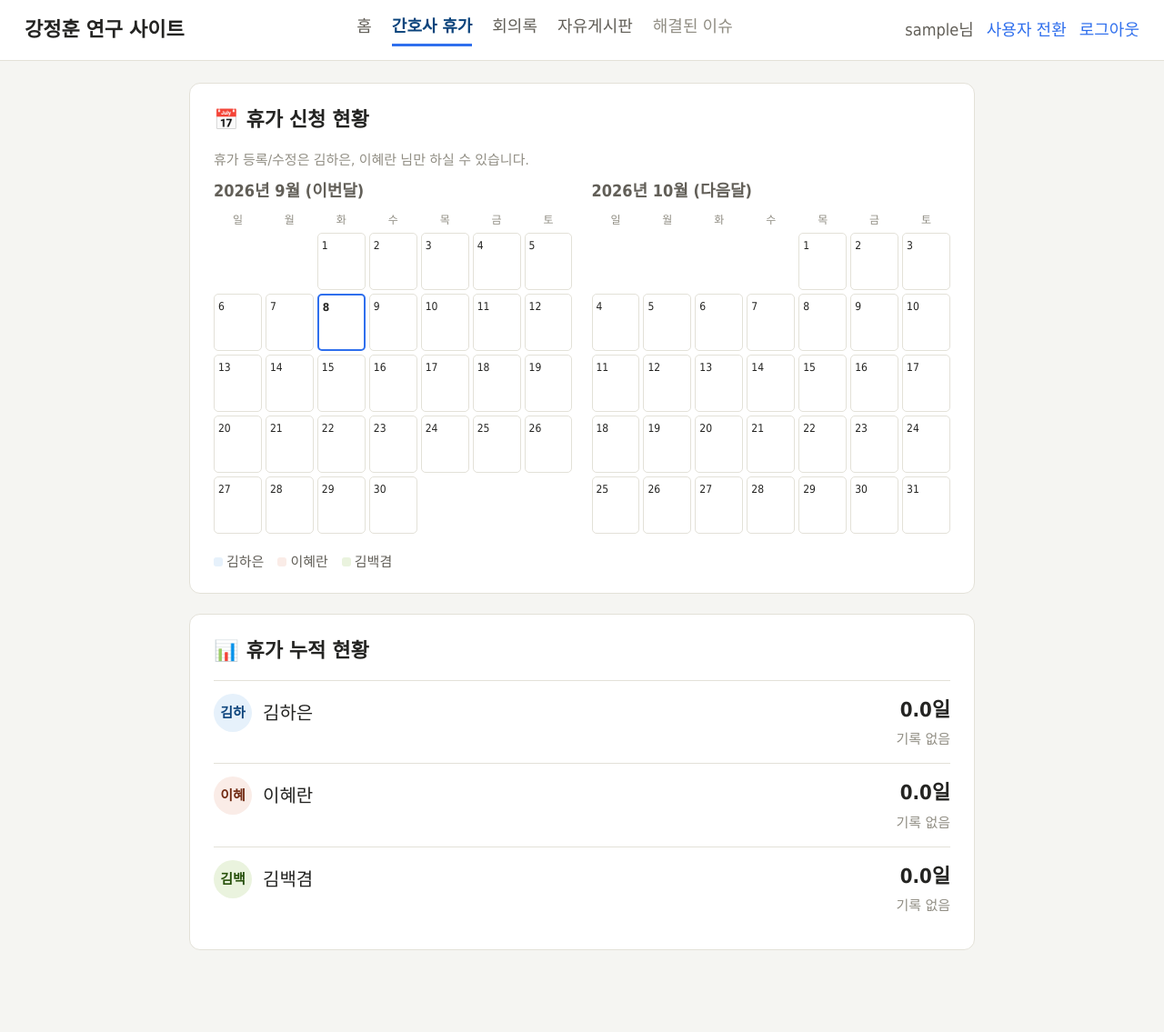
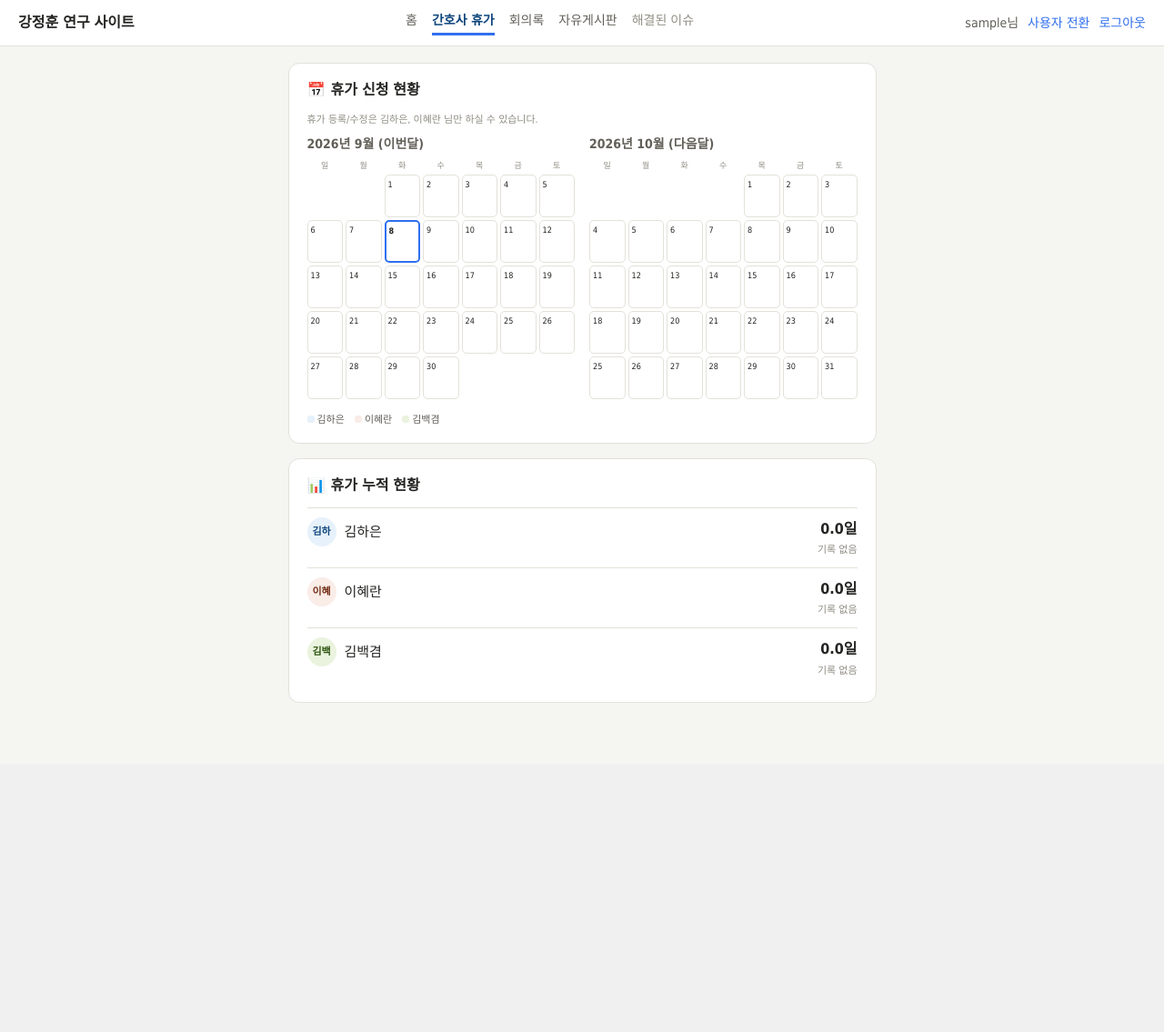
Before and after one commit to newatp01/GNUH-IHKANG, a Flask app: page /vacation in a window 1280 px wide. Shown: the whole page at 91% size. After the commit the page ends 773 px from the top, so only its background shows below. Run offline with Flask 3, Linux system fonts and the light colour scheme; the visitor is signed in with stand-in values (Sample User, id 1); data that the repository does not hold is empty.

Commit message:
Refactor CSS for improved styling and layout
Reduced font sizes and adjusted padding for various elements to improve layout and readability.

```diff
--- a/static/style.css
+++ b/static/style.css
@@ -18,7 +18,7 @@
 body {
   margin: 0;
   font-family: Tahoma, "Malgun Gothic", "Apple SD Gothic Neo", "Segoe UI", sans-serif;
-  font-size: 12px;
+  font-size: 9px;
   background: var(--bg);
   color: var(--text-primary);
   line-height: 1.6;
@@ -31,56 +31,56 @@ a:hover { text-decoration: underline; }
   display: flex;
   align-items: center;
   justify-content: space-between;
-  gap: 18px;
-  padding: 15px 27px;
+  gap: 14px;
+  padding: 11px 20px;
   background: var(--surface);
   border-bottom: 1px solid var(--border);
   flex-wrap: wrap;
 }
 
-.brand { font-size: 22px; font-weight: 600; white-space: nowrap; }
+.brand { font-size: 16px; font-weight: 600; white-space: nowrap; }
 
-.nav { display: flex; gap: 22px; flex-wrap: wrap; font-size: 18px; }
-.nav a { color: var(--text-secondary); padding-bottom: 4px; border-bottom: 3px solid transparent; }
+.nav { display: flex; gap: 16px; flex-wrap: wrap; font-size: 14px; }
+.nav a { color: var(--text-secondary); padding-bottom: 3px; border-bottom: 3px solid transparent; }
 .nav a.active { color: var(--accent-text); border-bottom-color: var(--accent); font-weight: 600; }
 .nav a.archive-link { color: var(--text-muted); }
 
-.user-box { display: flex; align-items: center; gap: 14px; font-size: 18px; color: var(--text-secondary); white-space: nowrap; }
+.user-box { display: flex; align-items: center; gap: 10px; font-size: 14px; color: var(--text-secondary); white-space: nowrap; }
 
-.page { max-width: 900px; margin: 0 auto; padding: 24px 18px 68px; }
+.page { max-width: 675px; margin: 0 auto; padding: 18px 14px 51px; }
 
 .flash {
   background: #faeeda;
   color: #633806;
   border-radius: var(--radius);
-  padding: 12px 16px;
-  margin-bottom: 18px;
-  font-size: 18px;
+  padding: 9px 12px;
+  margin-bottom: 14px;
+  font-size: 14px;
 }
 
 .card {
   background: var(--surface);
   border: 1px solid var(--border);
   border-radius: 12px;
-  padding: 22px 26px;
-  margin-bottom: 22px;
+  padding: 16px 20px;
+  margin-bottom: 16px;
 }
 
 .card-head {
   display: flex;
   align-items: center;
   justify-content: space-between;
-  margin-bottom: 15px;
-  gap: 12px;
+  margin-bottom: 11px;
+  gap: 9px;
   flex-wrap: wrap;
 }
 
-.card-title { font-size: 22px; font-weight: 600; margin: 0; }
-.icon { font-style: normal; margin-right: 8px; }
+.card-title { font-size: 16px; font-weight: 600; margin: 0; }
+.icon { font-style: normal; margin-right: 6px; }
 
 .ghost-btn {
-  font-size: 18px;
-  padding: 8px 15px;
+  font-size: 14px;
+  padding: 6px 11px;
   border: 1px solid var(--border-strong);
   border-radius: var(--radius);
   background: transparent;
@@ -121,39 +121,39 @@ a:hover { text-decoration: underline; }
 .inline-form input[type=file],
 .inline-form select,
 .inline-form textarea {
-  font-size: 18px;
-  padding: 9px 12px;
+  font-size: 14px;
+  padding: 7px 9px;
   border: 1px solid var(--border-strong);
   border-radius: var(--radius);
   background: #fff;
   font-family: inherit;
 }
-.inline-form textarea { min-height: 90px; resize: vertical; }
-.inline-form label { font-size: 16px; color: var(--text-secondary); display: flex; flex-direction: column; gap: 4px; }
-.hint { font-size: 15px; color: var(--text-muted); margin: 0; }
+.inline-form textarea { min-height: 68px; resize: vertical; }
+.inline-form label { font-size: 12px; color: var(--text-secondary); display: flex; flex-direction: column; gap: 3px; }
+.hint { font-size: 11px; color: var(--text-muted); margin: 0; }
 
-.issue-form-row { display: flex; align-items: flex-end; justify-content: space-between; gap: 12px; }
-.due-label { font-size: 16px; color: var(--text-secondary); display: flex; flex-direction: column; gap: 4px; }
+.issue-form-row { display: flex; align-items: flex-end; justify-content: space-between; gap: 9px; }
+.due-label { font-size: 12px; color: var(--text-secondary); display: flex; flex-direction: column; gap: 3px; }
 
 .row {
   display: flex;
   align-items: center;
   justify-content: space-between;
-  padding: 14px 0;
+  padding: 10px 0;
   border-top: 1px solid var(--border);
-  gap: 12px;
+  gap: 9px;
 }
 .link-row { color: inherit; display: flex; }
 .link-row:hover { text-decoration: none; background: var(--surface-1); border-radius: var(--radius); }
 
-.row-title { font-size: 20px; font-weight: 500; margin: 0; }
+.row-title { font-size: 15px; font-weight: 500; margin: 0; }
 .muted { color: var(--text-muted); }
-.small-text { font-size: 15px; margin: 4px 0 0; }
-.empty { color: var(--text-muted); font-size: 18px; padding: 12px 0; }
+.small-text { font-size: 11px; margin: 3px 0 0; }
+.empty { color: var(--text-muted); font-size: 14px; padding: 9px 0; }
 
 .badge {
-  font-size: 15px;
-  padding: 4px 12px;
+  font-size: 11px;
+  padding: 3px 9px;
   border-radius: var(--radius);
   white-space: nowrap;
 }
@@ -211,22 +211,22 @@ a:hover { text-decoration: underline; }
 }
 .name-btn:hover { background: var(--accent-bg); color: var(--accent-text); }
 
-.cal-wrap { display: flex; gap: 21px; flex-wrap: wrap; margin-top: 8px; }
-.cal-block { flex: 1; min-width: 345px; }
-.cal-title { font-size: 18px; font-weight: 600; color: var(--text-secondary); margin: 0 0 8px; }
-.cal-grid { display: grid; grid-template-columns: repeat(7, minmax(0,1fr)); gap: 4px; margin-bottom: 4px; }
-.cal-grid.cal-header { font-size: 12px; text-align: center; color: var(--text-muted); margin-bottom: 4px; }
+.cal-wrap { display: flex; gap: 16px; flex-wrap: wrap; margin-top: 6px; }
+.cal-block { flex: 1; min-width: 259px; }
+.cal-title { font-size: 14px; font-weight: 600; color: var(--text-secondary); margin: 0 0 6px; }
+.cal-grid { display: grid; grid-template-columns: repeat(7, minmax(0,1fr)); gap: 3px; margin-bottom: 3px; }
+.cal-grid.cal-header { font-size: 9px; text-align: center; color: var(--text-muted); margin-bottom: 3px; }
 .cal-cell {
-  min-height: 63px;
+  min-height: 47px;
   border: 1px solid var(--border);
   border-radius: 5px;
-  padding: 4px;
-  font-size: 12px;
+  padding: 3px;
+  font-size: 9px;
 }
 .empty-cell { border: none; }
 .today-cell { border: 2px solid var(--accent); font-weight: 600; }
 .cal-date { display: block; }
-.cal-badge { border-radius: 3px; font-size: 10px; margin-top: 2px; padding: 2px 3px; }
+.cal-badge { border-radius: 3px; font-size: 8px; margin-top: 2px; padding: 2px 2px; }
 
 .c-blue { background: #e6f1fb; color: #0c447c; }
 .c-coral { background: #faece7; color: #712b13; }
@@ -235,18 +235,18 @@ a:hover { text-decoration: underline; }
 .c-pink { background: #fbeaf0; color: #72243e; }
 .c-gray { background: #f1efe8; color: #444441; }
 
-.legend { display: flex; gap: 15px; flex-wrap: wrap; margin-top: 15px; font-size: 15px; color: var(--text-secondary); }
-.legend .dot { display: inline-block; width: 10px; height: 10px; border-radius: 3px; margin-right: 4px; }
+.legend { display: flex; gap: 11px; flex-wrap: wrap; margin-top: 11px; font-size: 11px; color: var(--text-secondary); }
+.legend .dot { display: inline-block; width: 8px; height: 8px; border-radius: 3px; margin-right: 3px; }
 
 .acc-row { align-items: flex-start; }
-.acc-left { display: flex; align-items: center; gap: 12px; }
+.acc-left { display: flex; align-items: center; gap: 9px; }
 .acc-right { text-align: right; }
-.acc-total { font-size: 22px; font-weight: 600; margin: 0; }
-.acc-detail { font-size: 15px; color: var(--text-muted); margin: 3px 0 0; max-width: 420px; }
-.acc-entries { display: flex; flex-wrap: wrap; gap: 6px; margin-top: 3px; max-width: 420px; justify-content: flex-end; }
+.acc-total { font-size: 16px; font-weight: 600; margin: 0; }
+.acc-detail { font-size: 11px; color: var(--text-muted); margin: 2px 0 0; max-width: 315px; }
+.acc-entries { display: flex; flex-wrap: wrap; gap: 4px; margin-top: 2px; max-width: 315px; justify-content: flex-end; }
 .acc-entry-chip {
-  font-size: 13px;
-  padding: 4px 8px;
+  font-size: 10px;
+  padding: 3px 6px;
   border: 1px solid var(--border-strong);
   border-radius: var(--radius);
   color: var(--text-primary);
@@ -254,21 +254,21 @@ a:hover { text-decoration: underline; }
 }
 .acc-entry-chip:hover { background: var(--accent-bg); color: var(--accent-text); text-decoration: none; }
 .acc-entry-chip.static { color: var(--text-muted); }
-.edit-mark { color: var(--accent-text); font-size: 11px; }
+.edit-mark { color: var(--accent-text); font-size: 8px; }
 .acc-entry-chip:hover .edit-mark { color: var(--accent-text); }
 
 .avatar {
-  width: 42px; height: 42px; border-radius: 50%;
+  width: 32px; height: 32px; border-radius: 50%;
   display: flex; align-items: center; justify-content: center;
-  font-size: 15px; font-weight: 600;
+  font-size: 11px; font-weight: 600;
 }
 
 .vac-form { flex-direction: row; flex-wrap: wrap; align-items: flex-end; }
-.half-check { flex-direction: row !important; align-items: center; gap: 6px !important; }
+.half-check { flex-direction: row !important; align-items: center; gap: 4px !important; }
 
-.post-body { font-size: 20px; white-space: pre-wrap; margin-top: 15px; }
+.post-body { font-size: 15px; white-space: pre-wrap; margin-top: 11px; }
 
-@media (max-width: 750px) {
+@media (max-width: 562px) {
   .topbar { flex-direction: column; align-items: flex-start; }
   .cal-wrap { flex-direction: column; }
   .cal-block { min-width: 0; }
```
Also changed, not shown: other parts of static/style.css (+42 -42 lines).
